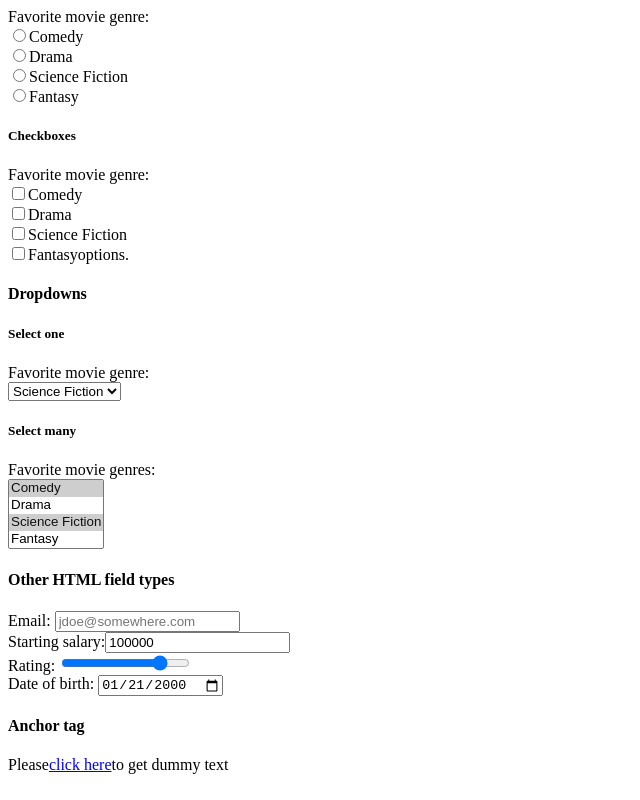
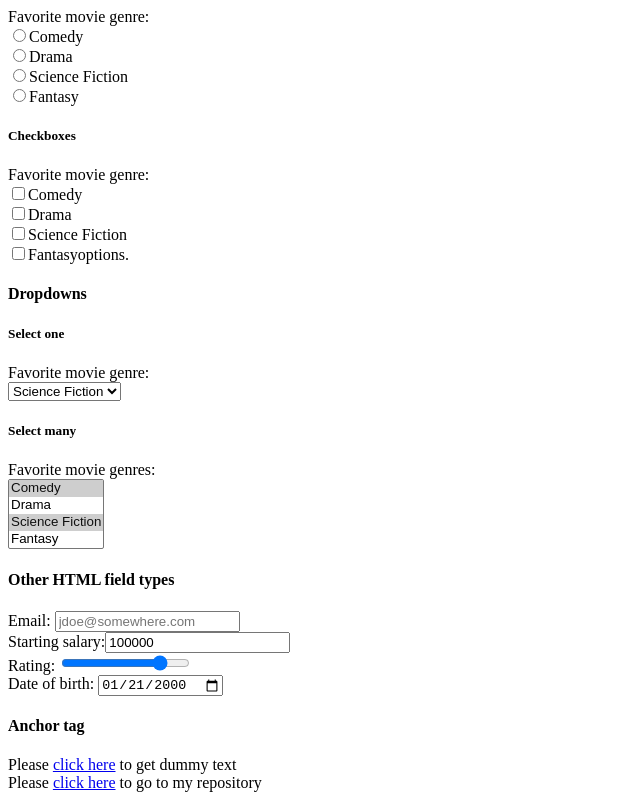
Before and after one commit to 9cc-cxy/kanbas-react-web-app, a React (Create React App) app: page /#/Labs/Lab1 in a window 1280 px wide. Shown: the part 2908-3708 px from the top of the page, without its empty margins (0-640 px from the left). Built offline with nearby package versions, Linux system fonts and the light colour scheme.

Commit message:
added another anchor tag in Lab1

```diff
--- a/src/Labs/Lab1/index.tsx
+++ b/src/Labs/Lab1/index.tsx
@@ -310,11 +310,17 @@
         </form>
       </div>
       <h4>Anchor tag</h4>
-      Please
+      Please{" "}
       <a id="wd-lipsum" href="https://www.lipsum.com">
         click here
-      </a>
+      </a>{" "}
       to get dummy text
+      <br />
+      Please{" "}
+      <a id="wd-github" href="https://github.com/9cc-cxy/kanbas-react-web-app">
+        click here
+      </a>{" "}
+      to go to my repository
       <br />
     </div>
   );
```
